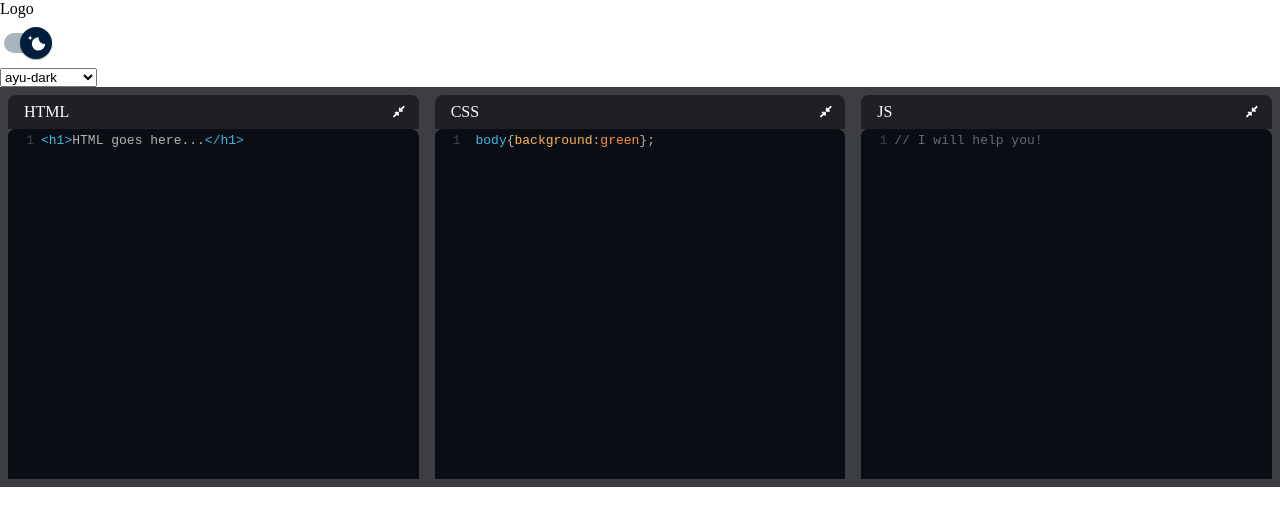
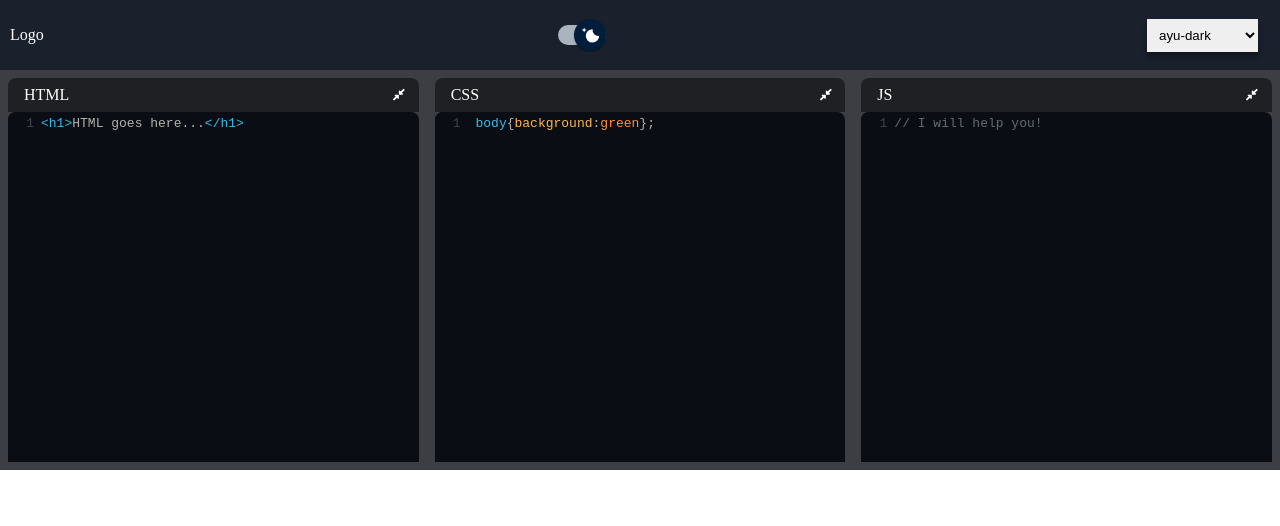
Before and after one commit to Amrit-Raj-Sharma/codeEditor-app, a Next.js app: page /App in a window 1280 px wide. Shown: the top 526 px of the page. Built offline with nearby package versions, Linux system fonts and the light colour scheme.

Commit message:
added some css

```diff
--- a/src/styles/globals.css
+++ b/src/styles/globals.css
@@ -1,5 +1,7 @@
 body{
     margin: 0;
+    padding: 0;
+    overflow: hidden;
 }
 
 .pane_top-pane{
@@ -55,3 +57,75 @@ body{
     border-top-left-radius: .5rem;
     overflow: hidden;
 }
+
+.header-container{
+    width: 100%;
+    padding: 10px;
+    background-color: gray;
+    display: flex;
+    justify-content: space-between;
+    align-items: center;
+    /* border-bottom: 1px solid black; */
+    box-shadow: rgb(38, 57, 77) 0px 20px 30px -10px !important;
+}
+.header-right-box{
+    margin-right: 2rem;
+}
+
+.header-right-box select {
+    outline: none;
+    border: none;
+    padding: .5rem;
+    box-shadow: rgba(0, 0, 0, 0.35) 0px 5px 5px;
+}
+
+.theme-dark{
+    background-color: #1a202c !important;
+    color: white !important;
+}
+
+.theme-light{
+    background-color: white !important;
+    color: black !important;
+}
+
+.theme-dark-outline{
+
+}
+
+.responsive-iframe {
+    position: relative;
+    top: 0;
+    left: 0;
+    bottom: 0;
+    right: 0;
+    width: 100%;
+    height: 100%;
+  }
+
+  /* .customResizeBorder {
+    cursor: ew-resize;
+    width: 5px;
+    background: gray;
+    display: flex;
+    z-index: 99999;
+    align-items: center;
+    align-content: center;
+    justify-content: center;
+    overflow: visible;
+  }
+
+  .customHandle {
+    cursor: ew-resize;
+    width: 10px;
+    height: 30px;
+    margin: 0px -5px;
+    background: lightblue;
+    border: 2px solid gray;
+    border-radius: 2px;
+    text-align: center;
+    z-index: 99999;
+    overflow: hidden;
+    display: flex;
+    align-items: center;
+  } */
```
